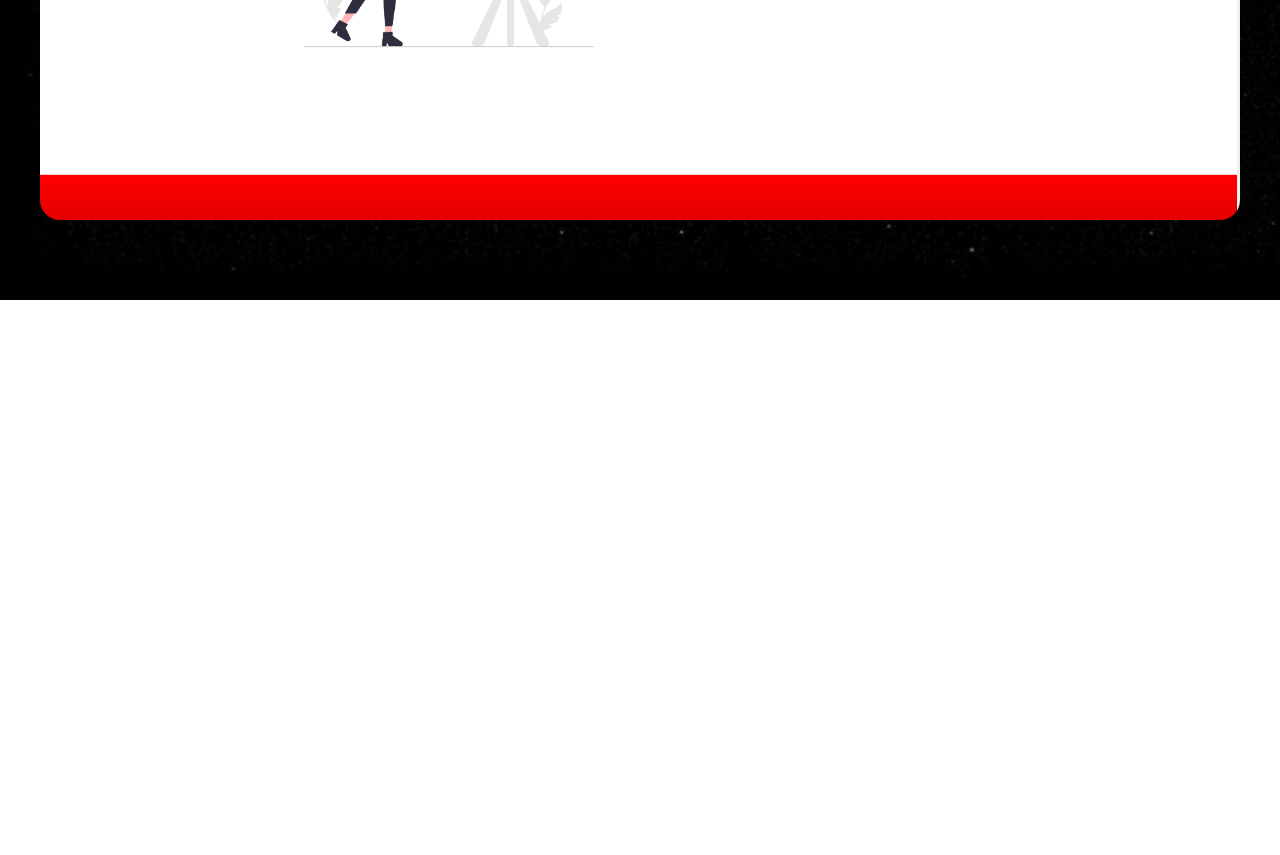
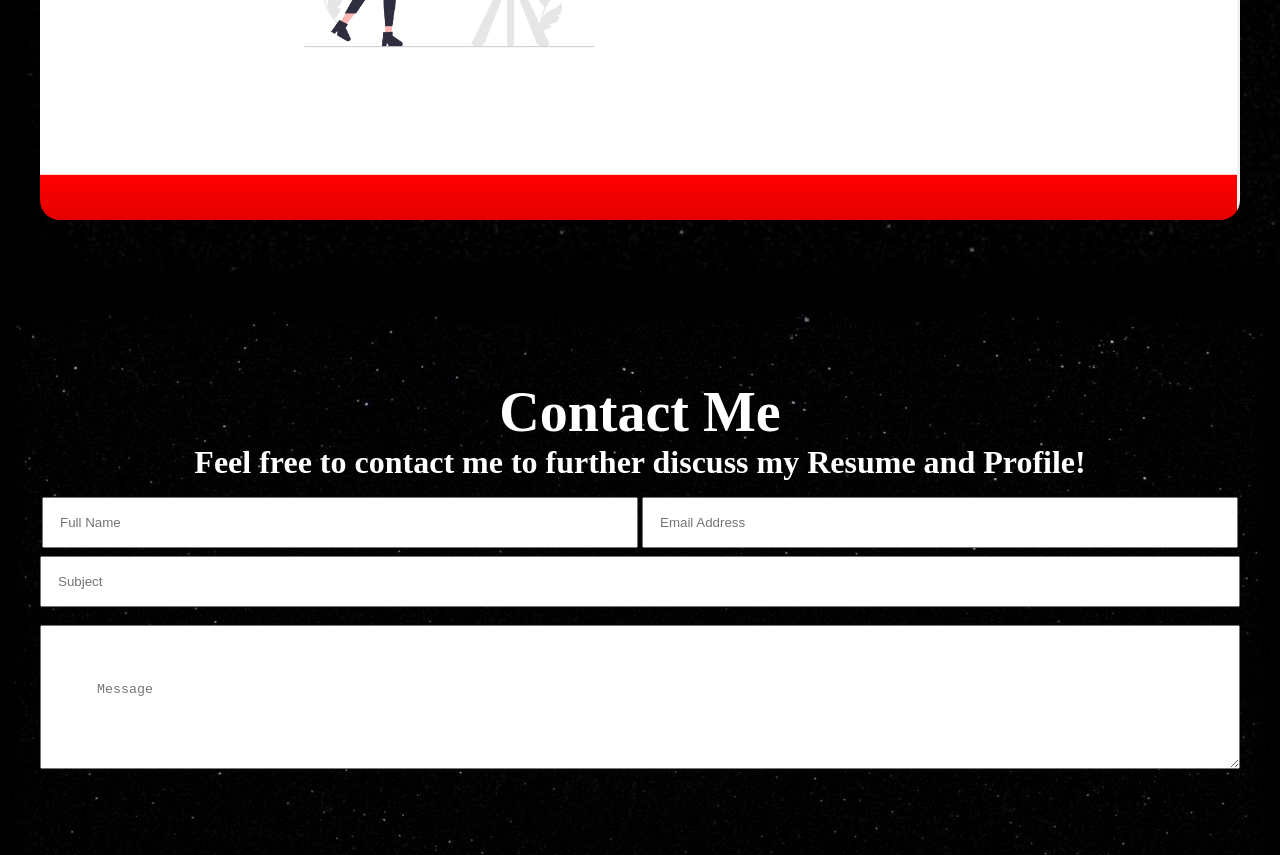
Before and after one commit to Ibbya42/Ibrahim_Saheed_E-Portfolio, a plain HTML site: page index.html in a window 1280 px wide. Shown: the part 2665-3520 px from the top of the page. Before the commit the page ends 2965 px from the top, so only its background shows below. Drawn offline with Linux system fonts and the light colour scheme.

Commit message:
07/02 Second Push

```diff
--- a/index.html
+++ b/index.html
@@ -181,12 +181,20 @@
                                 This is a practice website that include different HTML, CSS and JavaScript
                                 functionalities.
                             </p>
+                            <div class="social__links">
+                                <div class="social__link--list">
+                                    <a href="" class="links__icon--black">
+                                        <i class="fa-brands fa-linkedin"></i>
+                                    </a>
+                                    <a href="" class="links__icon--black">
+                                        <i class="fa-solid fa-window-maximize"></i>
+                                    </a>
+                                </div>
+                            </div>
                         </div>
                     </div>
                 </li>
             </ul>
-
-
 
             <ul class="Project__list">
                 <li class="project">
@@ -203,6 +211,16 @@
                                     Created a Frontend Landing page website for a small and upcoming business
                                     using HTML,CSS and basic JavaScript functions
                                 </p>
+                                <div class="social__links">
+                                    <div class="social__link--list">
+                                        <a href="" class="links__icon--black">
+                                            <i class="fa-brands fa-linkedin"></i>
+                                        </a>
+                                        <a href="" class="links__icon--black">
+                                            <i class="fa-solid fa-window-maximize"></i>
+                                        </a>
+                                    </div>
+                                </div>
                         </div>
                     </div>
                 </li>
@@ -210,6 +228,35 @@
         </div>
     </section>
 
+
+    <!-- Contact Me -->
+
+    <section id="ContactMe">
+        <div class="row">
+            <div class="project__header">
+                Contact Me
+            </div>
+            <div class="project__subheader">
+                Feel free to contact me to further discuss my Resume and Profile!
+            </div>
+            <form action="" method="post">
+                <div class="form__wrapper">
+                <div class="form__firstrow">
+                    <input type="text" name = "fullname" placeholder="Full Name" class="firstrow__text">
+                    <input type="email" name = "email" placeholder="Email Address" class="firstrow__text">
+                </div>
+                <div class="form__secondrow">
+                    <input type="text" name = "Subject" placeholder="Subject" class="secondrow__text">
+                </div>
+                . <div class="form__thirdrow">
+                    <label></label>
+                    <textarea name="message" placeholder="Message"></textarea>
+                </div>
+            </div>
+            </form>
+        </div>
+    </section>
+
 </body>
 
 </html>
--- a/styles.css
+++ b/styles.css
@@ -370,9 +370,10 @@ li{
 
 .project__wrapper:hover .project__title,
 .project__wrapper:hover .project__languages,
-.project__wrapper:hover .project_desc--paragraph {
+.project__wrapper:hover .project_desc--paragraph,
+.project__wrapper:hover .links__icon--black {
     opacity: 1;
-    transition-delay: 0.7s;
+    transition-delay: 0.6s;
     transition-timing-function: linear;
 
 }
@@ -406,3 +407,56 @@ li{
     margin: 0px 64px;
     text-wrap: wrap;
 }
+
+.links__icon--black{
+    color: black;
+    opacity: 0;
+    padding-top: 16px;
+    font-size: 24px;
+    padding-left: 12px;
+}
+
+/* CSS For Contact Me Page */
+
+#ContactMe{
+    display: flex;
+    flex-direction: column;
+    background-image: url(assets/test6.jpg);
+    background-size: cover;
+    padding: 80px 0px;
+}
+
+.form__firstrow,
+.form__secondrow,
+.form__thirdrow{
+    color: white;
+    font-size: 24px;
+}
+
+
+.form__firstrow{
+    display: flex;
+    padding-top: 16px;
+}
+
+.firstrow__text{
+    margin: 0 2px;
+}
+
+.form__secondrow{
+    padding-top: 8px;
+}
+
+.form__wrapper input[type = "text"] ,
+.form__wrapper input[type = "email"]{
+    width: 100%;
+    padding: 16px;
+}
+
+.form__wrapper textarea{
+    padding: 56px;
+    width: 100%;
+    box-sizing: border-box;
+
+
+}
```
